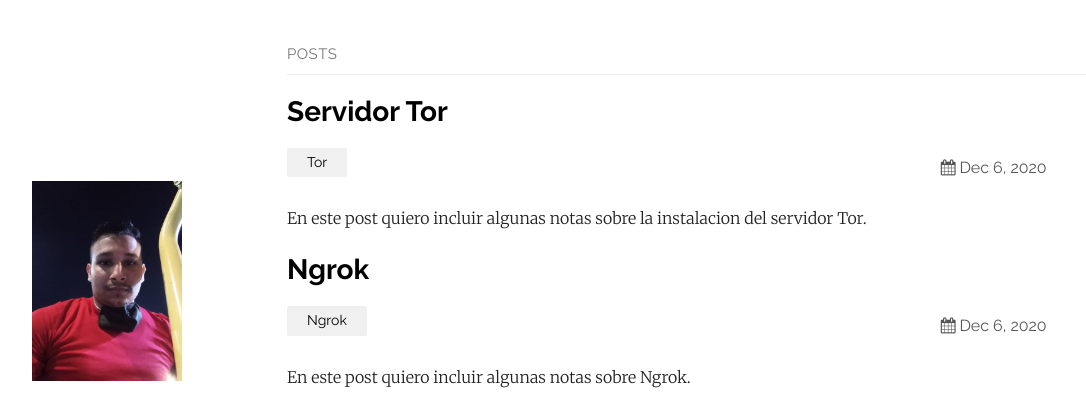
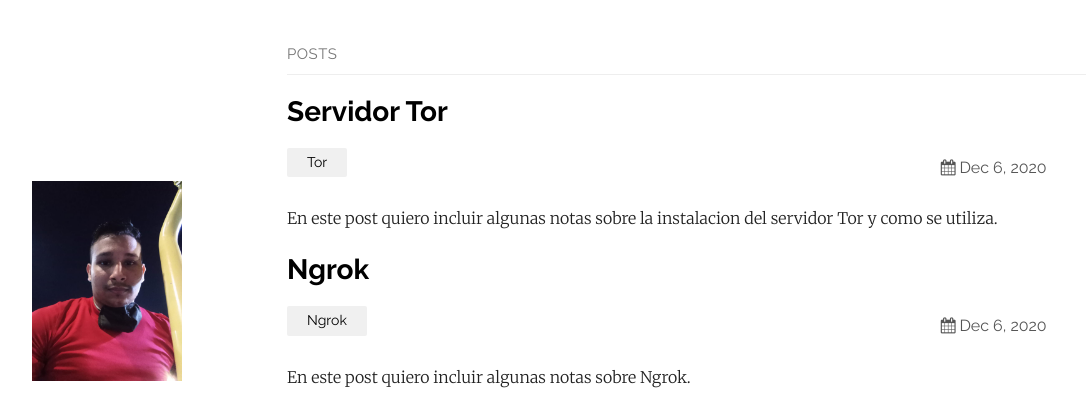
Before and after one commit to santiago500/santiago500.github.io, a Jekyll site: the page built from index.md, in a window 1280 px wide and 900 px high. Shown: the top 401 px of the window, without its empty margins (78-1164 px from the left). Built offline with Jekyll 4.4.1, drawn with Linux system fonts in a browser that asks for light colours.

Commit message:
update 2020-12-15-Servidor-Tor.markdown

````diff
--- a/_posts/2020-12-15-Servidor-Tor.markdown
+++ b/_posts/2020-12-15-Servidor-Tor.markdown
@@ -4,7 +4,7 @@ title:  "Servidor Tor"
 date:   2020-12-06 12:02:36 +0530
 categories: Tor
 ---
-En este post quiero incluir algunas notas sobre la instalacion del servidor Tor.
+En este post quiero incluir algunas notas sobre la instalacion del servidor Tor y como se utiliza.
 
 
 
@@ -20,6 +20,15 @@ instalacion Tor:
 sudo apt-get tor
 ```
 
+Descomentar
+
+```shell
+nano /etc/tor/torrc
+```
+
+<img src="{{ "/assets/img/tor.jpg" | relative_url }}" alt="{{ site.plainwhite.name }}">
+
+
 iniciar servidor python3
 
 ```shell
@@ -32,24 +41,14 @@ O
 python3 -m http.server 8080
 ```
 
-
-Descomentar
+iniciar servidor Tor
 
 ```shell
-nano /etc/tor/torrc
+sudo tor
 ```
-
-<img src="{{ "/assets/img/tor.jpg" | relative_url }}" alt="{{ site.plainwhite.name }}">
-
 
 Direccion del hostname
 
 ```shell
 cat /var/lib/tor/hidden_service/hostname
 ```
-
-iniciar servidor Tor
-
-```shell
-sudo tor
-```
````
